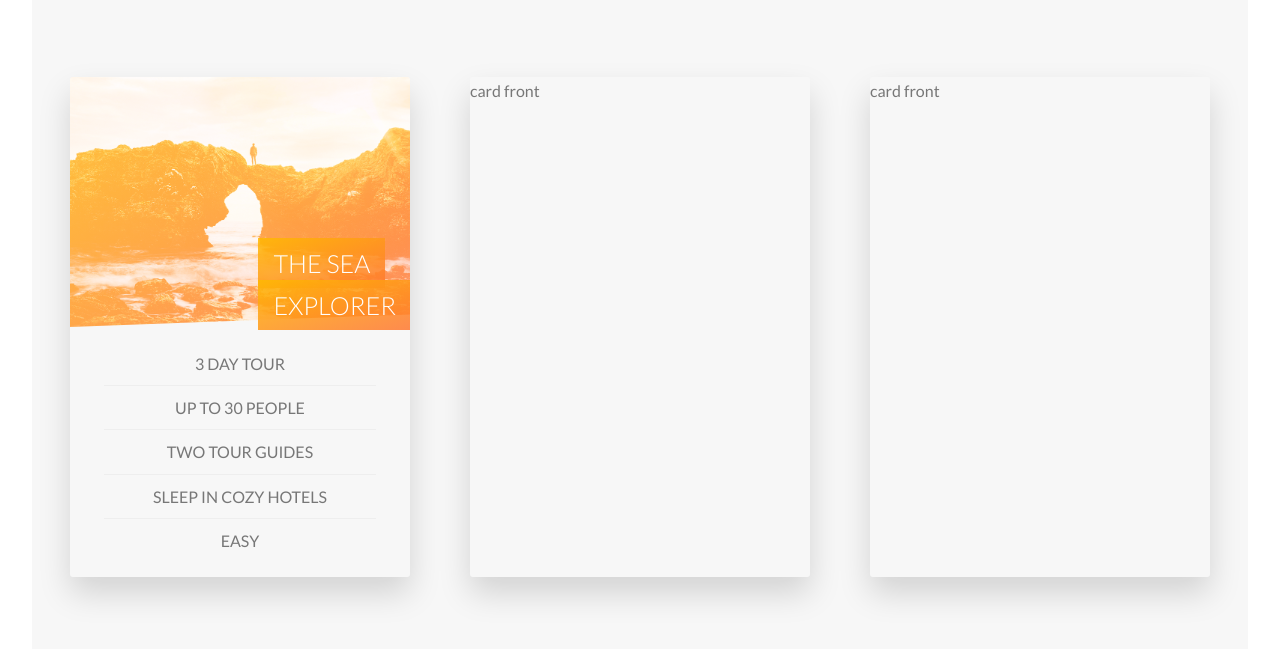
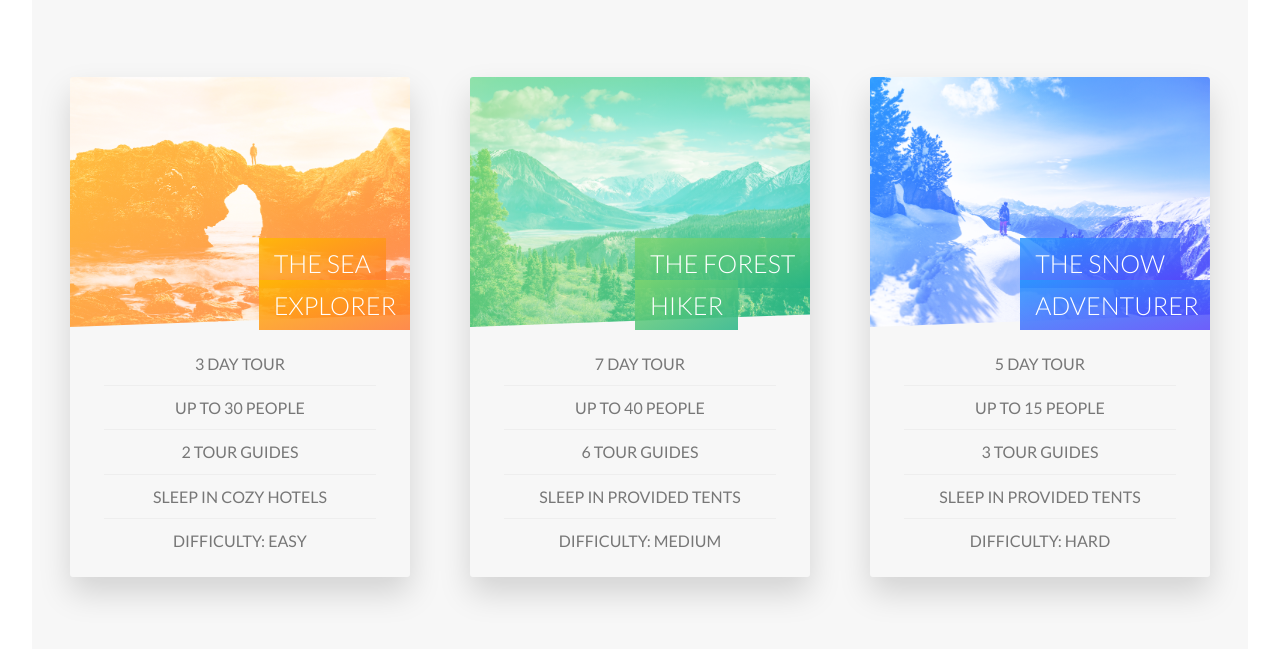
Before and after one commit to Beschuetzer/Natour, a website: page index.html in a window 1280 px wide. Shown: the part 2287-2936 px from the top of the page. Drawn offline with Linux system fonts and the light colour scheme.

Commit message:
Finish all three cards

```diff
--- a/index.html
+++ b/index.html
@@ -113,18 +113,19 @@
                                 <div class="card__picture card__picture--1">
                                     &nbsp;
                                 </div>
-                                <h4 class="card__heading">
+                                <h4 class="card__heading card__heading--1">
                                     <span class="card__heading-span card__heading-span--1">
                                         The Sea explorer
                                     </span>
                                 </h4>
                                 <div class="card__details">
                                     <ul>
-                                        <li>3 Day tour</li>
-                                        <li>up to 30 people</li>
-                                        <li>two tour guides</li>
-                                        <li>sleep in cozy hotels</li>
-                                        <li>easy</li>
+                                        <li>3 Day Tour</li>
+                                        <li>Up to 30 People</li>
+                                        <li>2 Tour Guides</li>
+                                        <li>Sleep in Cozy Hotels</li>
+                                        <li>Difficulty: Easy</li>
+
                                     </ul>
                                 </div>
                             </div>
@@ -146,20 +147,72 @@
                     <div class="col-1-of-3">
                         <div class="card">
                             <div class="card__side card__side--front card__side--front-2">
-                                card front
+                                <div class="card__picture card__picture--2">
+                                    &nbsp;
+                                </div>
+                                <h4 class="card__heading card__heading--2">
+                                    <span class="card__heading-span card__heading-span--2">
+                                       The forest hiker
+                                    </span>
+                                </h4>
+                                <div class="card__details">
+                                    <ul>
+                                        <li>7 Day Tour</li>
+                                        <li>Up to 40 People</li>
+                                        <li>6 Tour Guides</li>
+                                        <li>Sleep in Provided Tents</li>
+                                        <li>Difficulty: Medium</li>
+                                    </ul>
+                                </div>
                             </div>
                             <div class="card__side card__side--back card__side--back-2">
-                                card back
+                                <div class="card__cta">
+                                    <div class="card__price-box">
+                                        <p class="card__price-only">
+                                            Only
+                                        </p>
+                                        <p class="card__price-value">
+                                            $497
+                                        </p>
+                                    </div>
+                                    <a href="#" class="btn btn--white">Book Now</a>
+                                </div>
                             </div>
                         </div>
                     </div>
                     <div class="col-1-of-3">
                         <div class="card">
                             <div class="card__side card__side--front card__side--front-3">
-                                card front
+                                <div class="card__picture card__picture--3">
+                                    &nbsp;
+                                </div>
+                                <h4 class="card__heading card__heading--3">
+                                    <span class="card__heading-span card__heading-span--3">
+                                       The Snow Adventurer
+                                    </span>
+                                </h4>
+                                <div class="card__details">
+                                    <ul>
+                                        <li>5 Day Tour</li>
+                                        <li>Up to 15 People</li>
+                                        <li>3 Tour Guides</li>
+                                        <li>Sleep in Provided Tents</li>
+                                        <li>Difficulty: Hard</li>
+                                    </ul>
+                                </div>
                             </div>
                             <div class="card__side card__side--back card__side--back-3">
-                                card back
+                                <div class="card__cta">
+                                    <div class="card__price-box">
+                                        <p class="card__price-only">
+                                            Only
+                                        </p>
+                                        <p class="card__price-value">
+                                            $697
+                                        </p>
+                                    </div>
+                                    <a href="#" class="btn btn--white">Book Now</a>
+                                </div>
                             </div>
                         </div>
                     </div>
--- a/sass/components/_card.scss
+++ b/sass/components/_card.scss
@@ -43,9 +43,11 @@
             }
 
             &-2{
+                background-image: linear-gradient(to right bottom, $color-primary-light, $color-primary-dark);
 
             }
             &-3{
+                background-image: linear-gradient(to right bottom, $color-tertiary-light, $color-tertiary-dark);
 
             }
         }
@@ -66,8 +68,7 @@
         background-blend-mode: screen;
         height: 50%;
 
-        &--1 {
-            background-image:  linear-gradient(to right bottom, $color-secondary-light, $color-secondary-dark), url('../img/nat-5.jpg');
+        &--1, &--2, &--3 {
             -webkit-clip-path: polygon(
                 0 0,
                 100% 0,
@@ -81,11 +82,15 @@
                 0 100%
             );
         }
+
+        &--1 {
+            background-image:  linear-gradient(to right bottom, $color-secondary-light, $color-secondary-dark), url('../img/nat-5.jpg');
+        }
         &--2 {
-            background-image: url('../img/nat-5.jpg');
+            background-image:  linear-gradient(to right bottom, $color-primary-light, $color-primary-dark), url('../img/nat-6.jpg');
         }
         &--3 {
-            background-image: url('../img/nat-5.jpg');
+            background-image:  linear-gradient(to right bottom, $color-tertiary-light, $color-tertiary-dark), url('../img/nat-7.jpg');
         }
     }
 
@@ -96,8 +101,18 @@
         color: #fff;
         position: absolute;
         bottom: 50%;
-        right: 1.9rem;
-        width: 39%;
+        right: 0rem;
+
+
+        &--1 {
+            width: 44.5%;
+        }
+        &--2 {
+            width: 51.5%;
+        }
+        &--3 {
+            width: 55.8%;
+        }
     }
 
     &__heading-span {
@@ -106,6 +121,12 @@
         box-decoration-break: clone;
         &--1{
             background-image: linear-gradient(to right bottom, rgba($color-secondary-light, .85), rgba($color-secondary-dark, .85));
+        }
+        &--2{
+            background-image: linear-gradient(to right bottom, rgba($color-primary-light, .85), rgba($color-primary-dark, .85));
+        }
+        &--3{
+            background-image: linear-gradient(to right bottom, rgba($color-tertiary-light, .85), rgba($color-tertiary-dark, .85));
         }
     }
 
```
Also changed, not shown: css/style.css, 1 other file.
